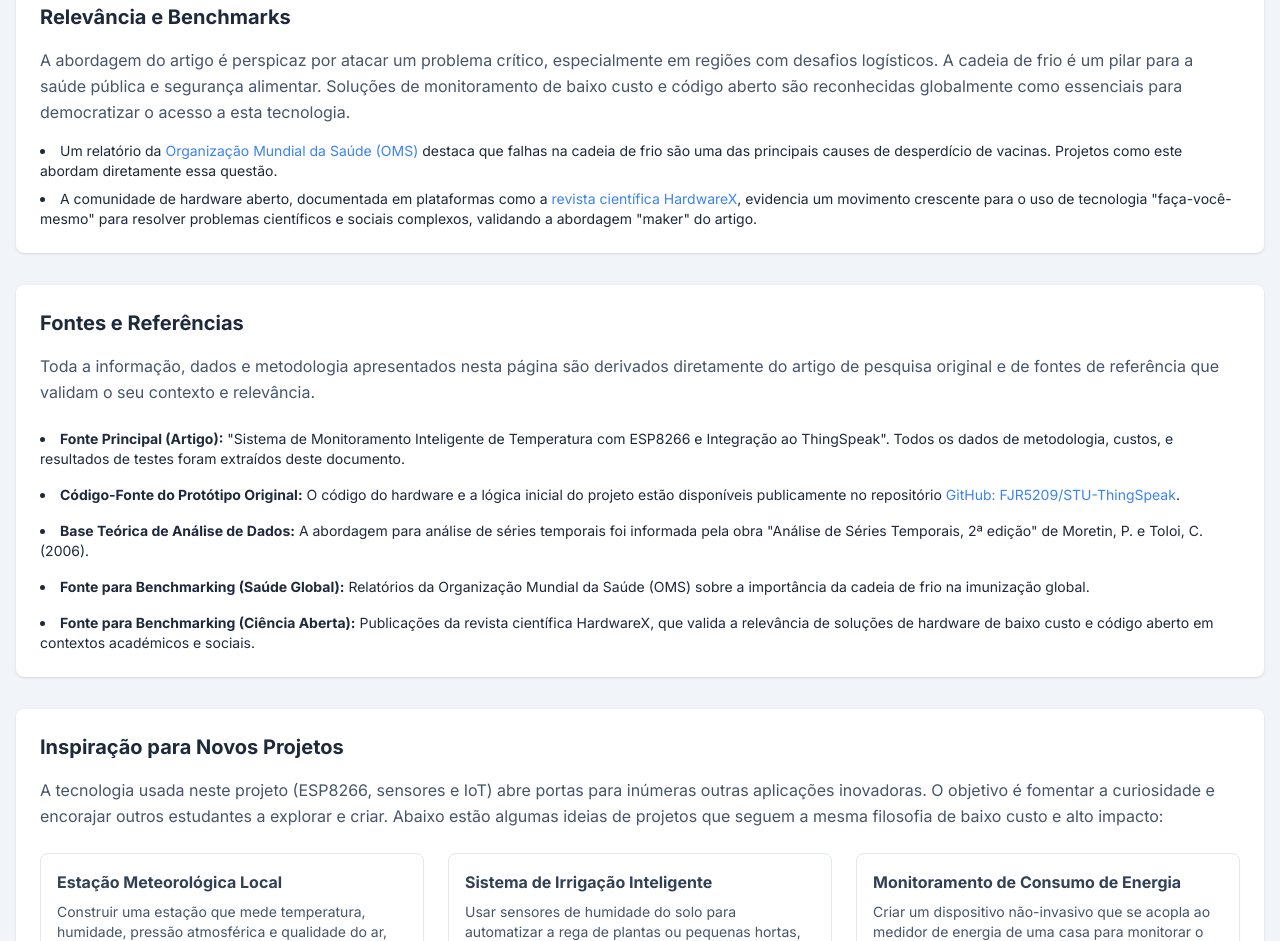
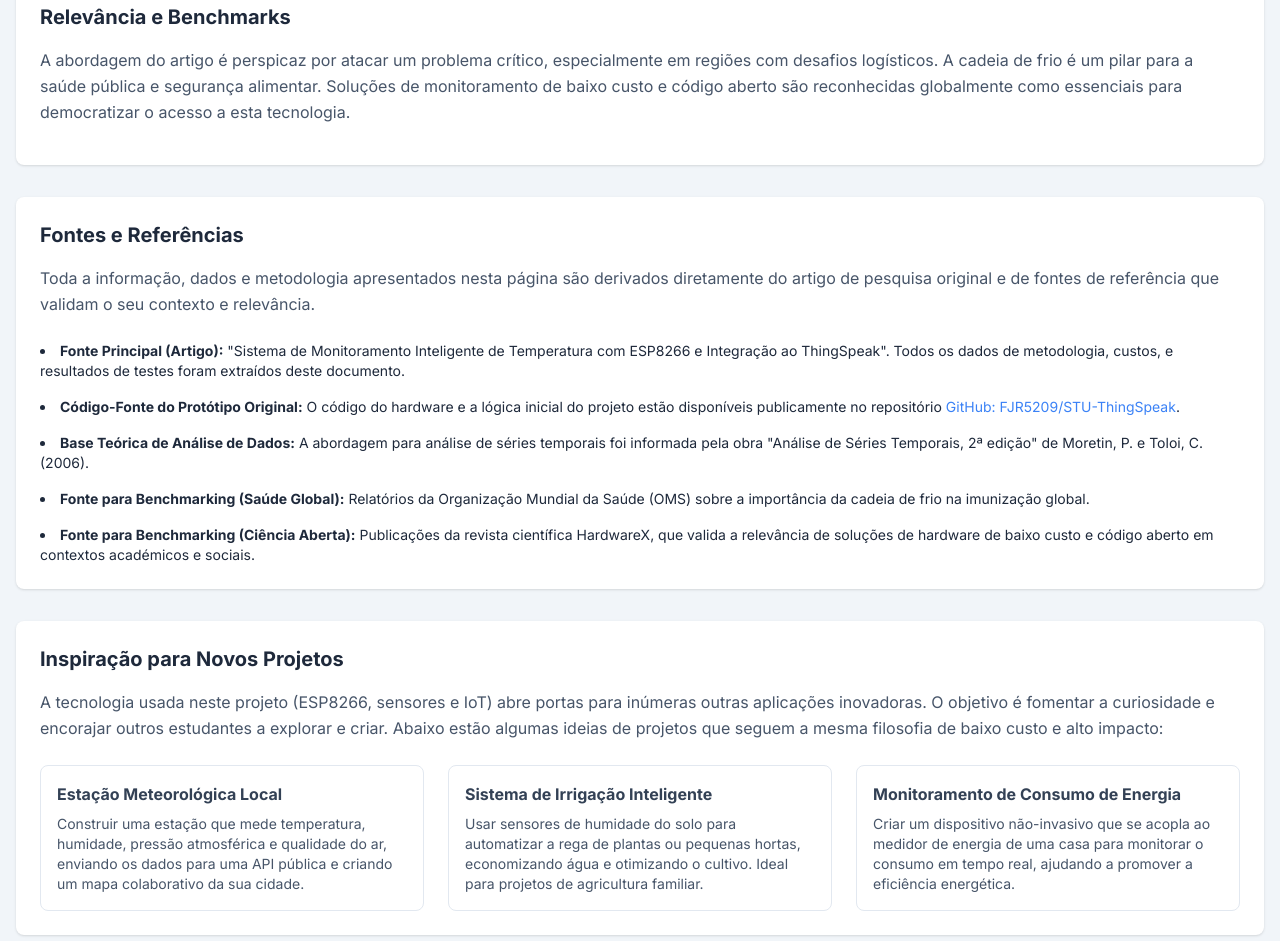
Before and after one commit to FJR5209/iot-monitoring-frontend, a website: page sobre.html in a window 1280 px wide. Shown: the part 775-1716 px from the top of the page. Drawn offline with nearby package versions, Linux system fonts and the light colour scheme.

Commit message:
Update sobre.html

```diff
--- a/sobre.html
+++ b/sobre.html
@@ -60,10 +60,6 @@
                 <p class="text-slate-600 dark:text-slate-300 mb-4 leading-relaxed">
                     A abordagem do artigo é perspicaz por atacar um problema crítico, especialmente em regiões com desafios logísticos. A cadeia de frio é um pilar para a saúde pública e segurança alimentar. Soluções de monitoramento de baixo custo e código aberto são reconhecidas globalmente como essenciais para democratizar o acesso a esta tecnologia.
                 </p>
-                <ul class="space-y-2 text-sm list-disc list-inside">
-                    <li>Um relatório da <a href="https://www.who.int/news-room/fact-sheets/detail/immunization-coverage" target="_blank" class="text-blue-500 dark:text-blue-400 hover:underline">Organização Mundial da Saúde (OMS)</a> destaca que falhas na cadeia de frio são uma das principais causes de desperdício de vacinas. Projetos como este abordam diretamente essa questão.</li>
-                    <li>A comunidade de hardware aberto, documentada em plataformas como a <a href="https://www.mdpi.com/journal/hardwarex" target="_blank" class="text-blue-500 dark:text-blue-400 hover:underline">revista científica HardwareX</a>, evidencia um movimento crescente para o uso de tecnologia "faça-você-mesmo" para resolver problemas científicos e sociais complexos, validando a abordagem "maker" do artigo.</li>
-                </ul>
             </div>
 
             <div class="rounded-lg bg-white dark:bg-slate-800 p-6 shadow">
```
